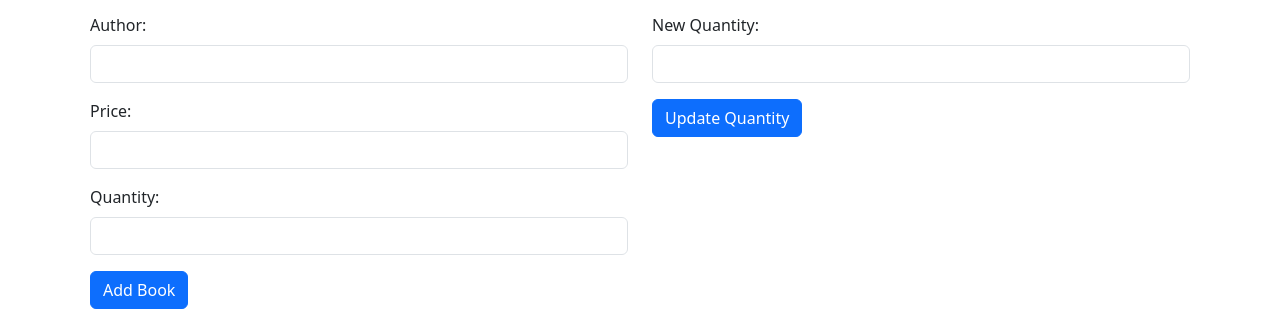
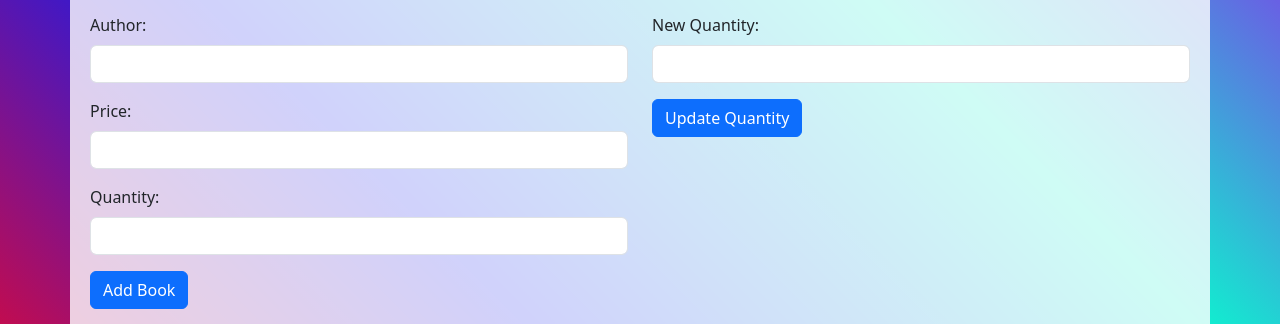
Before and after one commit to SaqeebPatel/Bookstore-Management, a plain HTML site: page index.html in a window 1280 px wide. Shown: the part 259-583 px from the top of the page. Drawn offline with nearby package versions, Linux system fonts and the light colour scheme.

Commit message:
add new  code

```diff
--- a/index.html
+++ b/index.html
@@ -16,6 +16,7 @@
       background-size: cover;
       background-repeat: no-repeat;
       background-attachment: fixed;
+      background: linear-gradient(45deg, #ef0826, #151ced, #0ff1cf, #a204f1);
     }
 
     .container {
```
